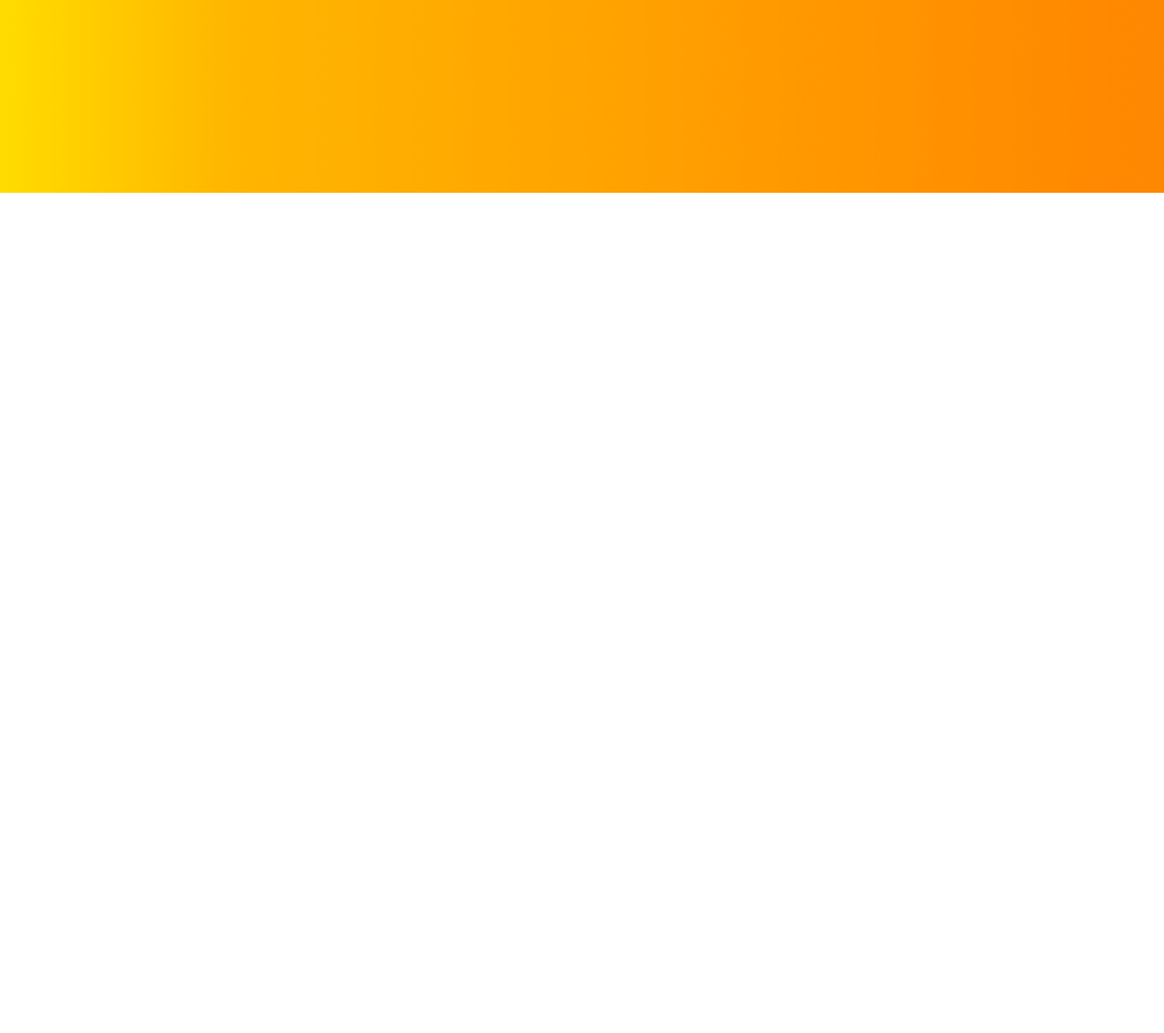
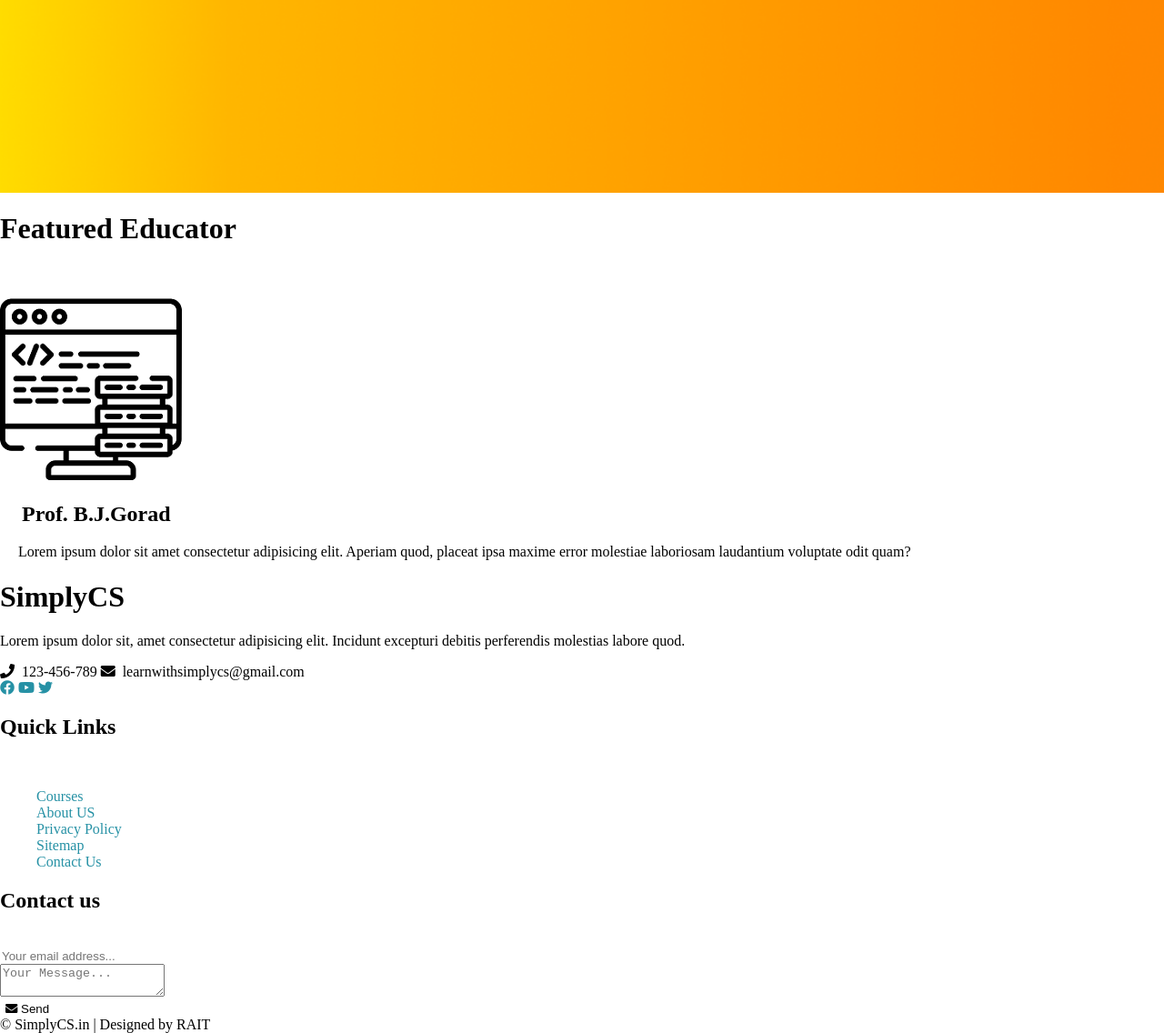
Before and after one commit to xSankeTx/SimplyCS, a plain HTML site: page index.html in a window 1280 px wide. Shown: the part 2419-3555 px from the top of the page at 91% size. Before the commit the page ends 2631 px from the top, so only its background shows below. Drawn offline with Linux system fonts and the light colour scheme.

Commit message:
Add files via upload

```diff
--- a/index.html
+++ b/index.html
@@ -176,6 +176,66 @@
         </div>
     </section>
     <!--BLOG CAROUSEL-->
+
+    <!--Educator-->
+    <div class="set">
+        <h1>Featured Educator</h1><br><br>
+        <div class="card">
+            <img src="./assets/data.png" alt="profile">
+            <div class="sup">
+            <h2>&nbsp;&nbsp;&nbsp;&nbsp;Prof. B.J.Gorad</h2>
+            <p>&nbsp;&nbsp;&nbsp;&nbsp;&nbsp;Lorem ipsum dolor sit amet consectetur adipisicing elit. Aperiam quod, placeat ipsa maxime error molestiae laboriosam laudantium voluptate odit quam?</p>
+        </div>
+        </div>
+    </div>
+    <!--Educator-->
+
+    <!--Footer-->
+    <div class="footer">
+        <div class="footer-content">
+            <div class="footer-section about">
+                <h1 class="logo-text">SimplyCS</h1>
+                <p>Lorem ipsum dolor sit, amet consectetur adipisicing elit. Incidunt excepturi debitis perferendis molestias labore quod.</p>
+                <div class="contact">
+                    <span><i class="fas fa-phone"></i>&nbsp; 123-456-789</span>
+                    <span><i class="fas fa-envelope"></i>&nbsp; learnwithsimplycs@gmail.com</span>
+                </div>
+                <div class="socials">
+                    <a href="#"><i class="fab fa-facebook"></i></a>
+                    <a href="#"><i class="fab fa-youtube"></i></a>
+                    <a href="#"><i class="fab fa-twitter"></i></a>
+                </div>
+            </div>
+            <div class="footer-section links">
+                <h2>Quick Links</h2>
+                <br>
+                <ul>
+                    <a href="#"><li>Courses</li></a>
+                    <a href="#"><li>About US</li></a>
+                    <a href="#"><li>Privacy Policy</li></a>
+                    <a href="#"><li>Sitemap</li></a>
+                    <a href="#"><li>Contact Us</li></a>
+                </ul>
+            </div>
+            <div class="footer-section contact-form">
+                <h2>Contact us</h2>
+                <br>
+                <form action="index.html" method="post">
+                    <input type="email" name="email" class="text-input contact-input" placeholder="Your email address..."><br>
+                    <textarea name="message" class="text-input contact-input" placeholder="Your Message..."></textarea><br>
+                    <button type="submit" class="btn btn-big">
+                        <i class="fas fa-envelope"></i>
+                        Send
+                    </button>
+                </form>
+            </div>
+        </div>
+        <div class="footer-bottom">
+            &copy; SimplyCS.in | Designed by RAIT
+        </div>
+    </div>
+    <!--Footer-->
+
 </main>
 
     <!--JQUERY FILE-->
```
